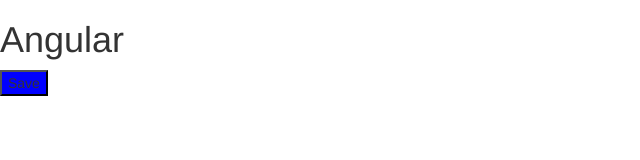
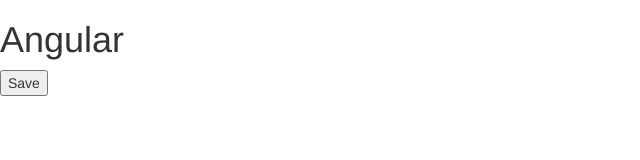
Before and after one commit to uzairqq/ECommerce, an Angular app: page / in a window 1280 px wide. Shown: the top 160 px of the page, without its empty margins (0-640 px from the left). Built offline with nearby package versions, Linux system fonts and the light colour scheme.

Commit message:
Used event binding

```diff
--- a/src/app/courses.component.ts
+++ b/src/app/courses.component.ts
@@ -5,11 +5,13 @@ import { CoursesService } from './couses.service';
     // tslint:disable-next-line:component-selector
     selector: 'courses',
     template: `
-  <button [style.backgroundColor]="isActive ? 'blue' : 'white'" >Save</button>
+  <button (click)="onSave()">Save</button>
     `
 
 })
 
 export class CoursesComponent {
-    isActive = true;
+    onSave() {
+        console.log('saved');
+    }
 }
```
